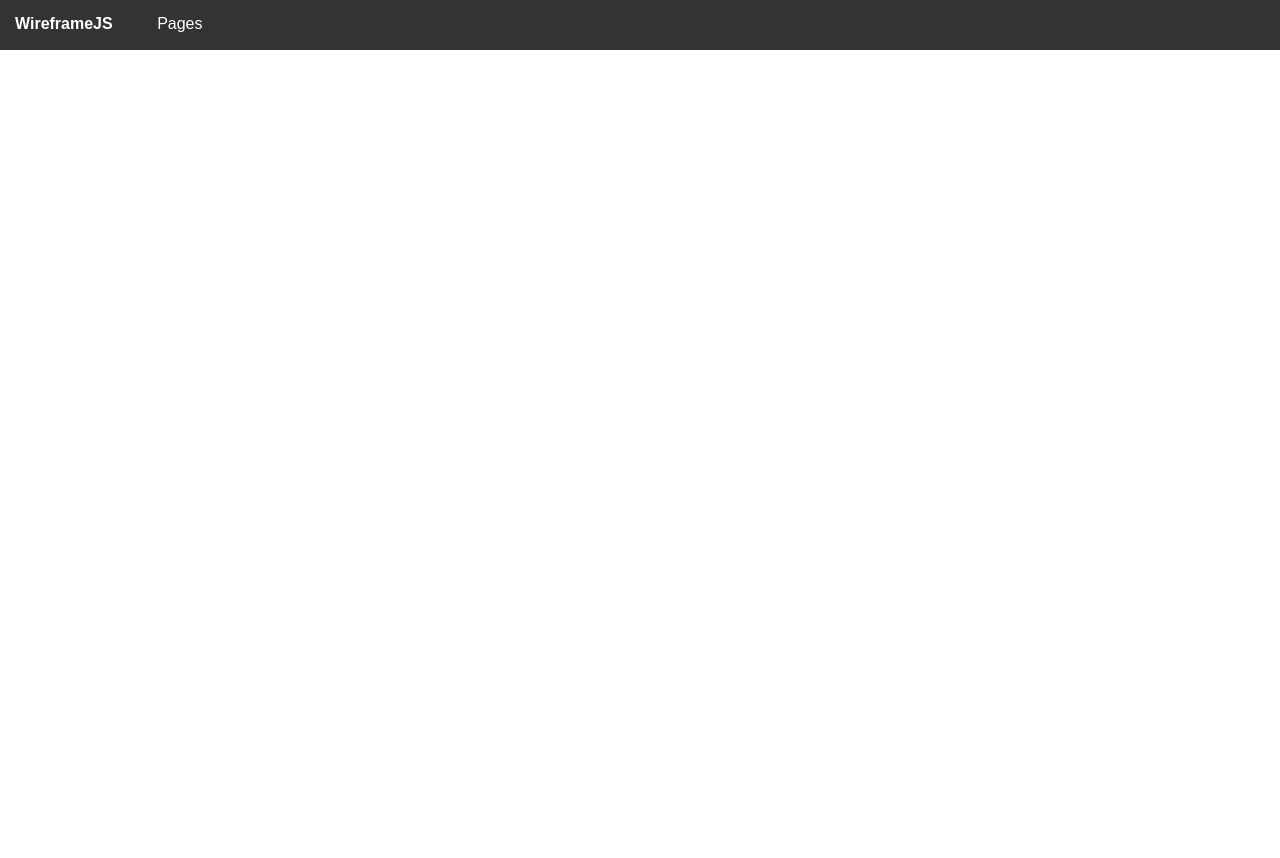
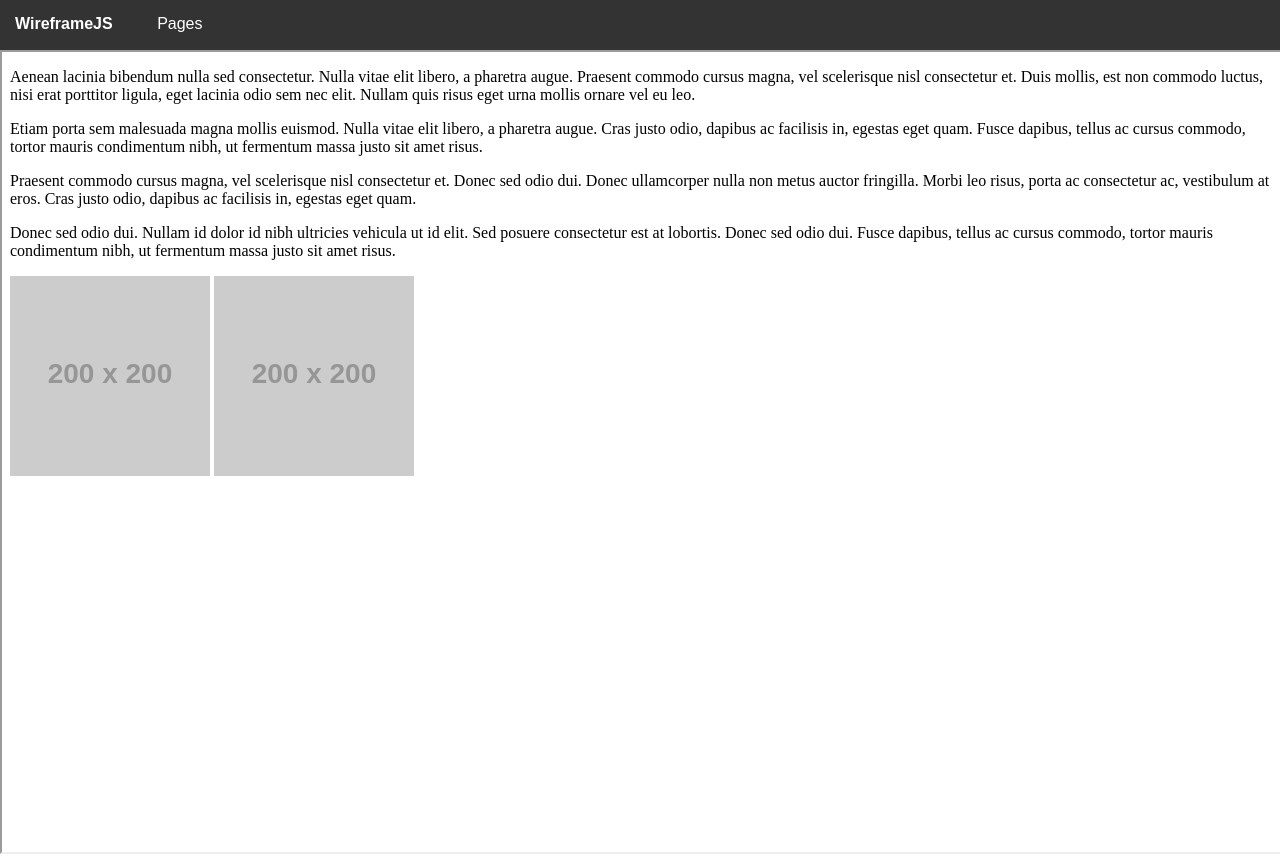
Before and after one commit to emlama/wireframerjs, a plain HTML site: page sample/index.html in a window 1280 px wide. Shown: the top 858 px of the page. Before the commit the page ends 800 px from the top, so only its background shows below. Drawn offline with Linux system fonts and the light colour scheme.

Commit message:
Prototype is working
I have it so that templates are compiled and then loaded into the
browser…woooooooo hoooooo!

```diff
--- a/framework/alpha.js
+++ b/framework/alpha.js
@@ -8,11 +8,10 @@ var WF = WF || {};
 
 $(function () {
   var i = document.createElement("iframe");
-  i.src = "iframe.html?queryParam=true";
+  i.src = "iframe.html?page=main";
   i.scrolling = "auto";
   i.frameborder = "0";
-  i.width = "200px";
-  i.height = "100px";
+  i.width = "100%";
+  i.height = "100%";
   document.querySelectorAll(".wf-iframe")[0].appendChild(i);
 });
->>>>>>> FETCH_HEAD
--- a/framework/iframe.js
+++ b/framework/iframe.js
@@ -1 +1,38 @@
-iframe.js
+var App = App || {};
+var _ = _ || {};
+var pageData = pageData || {};
+var pageTmps = pageTmps || {};
+var Handlebars = Handlebars || {};
+
+App.getParams = function () {
+  'use strict';
+  var match,
+      pl     = /\+/g,  // Regex for replacing addition symbol with a space
+      search = /([^&=]+)=?([^&]*)/g,
+      decode = function (s) { return decodeURIComponent(s.replace(pl, " ")); },
+      query  = window.location.search.substring(1);
+
+  var urlParams = {};
+  while (match = search.exec(query)) {
+    urlParams[decode(match[1])] = decode(match[2]);
+  }
+
+  return urlParams;
+};
+
+var params = App.getParams();
+App.currentPage = params.page;
+
+_.each(pageData, function (element, index, array) {
+  array[index].tmp = Handlebars.template(pageTmps[index]);
+});
+
+var pageObj = _.find(pageData, function (o) {
+  return o.name === App.currentPage;
+});
+
+var newTemplate = pageObj.tmp();
+
+$('body').prepend(newTemplate);
+
+console.log(pageData);
--- a/framework/min/alpha-min.js
+++ /dev/null
@@ -1 +0,0 @@
-var WF=WF||{};
--- a/sample/compiledTemplates.js
+++ b/sample/compiledTemplates.js
@@ -1,10 +1,6 @@
-var layouts = [{"name":"default","rawHTML":"\n  <div id=\"contain\">\n    {{> nav}}\n    <div class=\"content\">\n      {{> yield}}\n    </div>\n  </div>\n"}];
-var laydefault = {"compiler":[5,">= 2.0.0"],"main":function(depth0,helpers,partials,data) {
-  var stack1, buffer = "\n  <div id=\"contain\">\n    ";
-  stack1 = this.invokePartial(partials.nav, 'nav', depth0, undefined, helpers, partials, data);
-  if(stack1 || stack1 === 0) { buffer += stack1; }
-  buffer += "\n    <div class=\"content\">\n      ";
-  stack1 = this.invokePartial(partials['yield'], 'yield', depth0, undefined, helpers, partials, data);
-  if(stack1 || stack1 === 0) { buffer += stack1; }
-  return buffer + "\n    </div>\n  </div>\n";
-},"usePartial":true,"useData":true};
+var pageTmps = [{"compiler":[5,">= 2.0.0"],"main":function(depth0,helpers,partials,data) {
+  return "\n  <section class=\"col1\">\n    <p>Aenean lacinia bibendum nulla sed consectetur. Nulla vitae elit libero, a pharetra augue. Praesent commodo cursus magna, vel scelerisque nisl consectetur et. Duis mollis, est non commodo luctus, nisi erat porttitor ligula, eget lacinia odio sem nec elit. Nullam quis risus eget urna mollis ornare vel eu leo.</p>\n\n    <p>Etiam porta sem malesuada magna mollis euismod. Nulla vitae elit libero, a pharetra augue. Cras justo odio, dapibus ac facilisis in, egestas eget quam. Fusce dapibus, tellus ac cursus commodo, tortor mauris condimentum nibh, ut fermentum massa justo sit amet risus.</p>\n\n    <p>Praesent commodo cursus magna, vel scelerisque nisl consectetur et. Donec sed odio dui. Donec ullamcorper nulla non metus auctor fringilla. Morbi leo risus, porta ac consectetur ac, vestibulum at eros. Cras justo odio, dapibus ac facilisis in, egestas eget quam.</p>\n\n    <p>Donec sed odio dui. Nullam id dolor id nibh ultricies vehicula ut id elit. Sed posuere consectetur est at lobortis. Donec sed odio dui. Fusce dapibus, tellus ac cursus commodo, tortor mauris condimentum nibh, ut fermentum massa justo sit amet risus.</p>\n  </section>\n  <section class=\"col2\">\n    <img src=\"http://placehold.it/200x200\">\n    <img src=\"http://placehold.it/200x200\">\n  </section>\n";
+  },"useData":true}, {"compiler":[5,">= 2.0.0"],"main":function(depth0,helpers,partials,data) {
+  return "\n <h1>foobar</h1>\n";
+  },"useData":true}];
+var pageData = [{"name":"main","layout":"default"},{"name":"secondary","layout":null}];
--- a/sample/iframe.html
+++ b/sample/iframe.html
@@ -8,8 +8,6 @@
   <meta name="viewport" content="width=device-width, initial-scale=1">
 </head>
 <body>
-
-  <p>Hello world! This is HTML5 Boilerplate.</p>
   <script src="/framework/bower_components/handlebars/handlebars.js"></script>
   <script src="/framework/bower_components/underscore/underscore.js"></script>
   <script src="/framework/bower_components/jquery/dist/jquery.js"></script>
--- a/sample/min/compiledTemplates-min.js
+++ /dev/null
@@ -1 +0,0 @@
-var templ={compiler:[5,">= 2.0.0"],main:function(a,n,i,l){return'\n  <variation name="default">\n    <nav>\n      <h1>Prototype</h1>\n      <ul>\n        <li><a href="">Home</a></li>\n        <li><a href="">About</a></li>\n        <li><a href="">Contact</a></li>\n        <li><a href="">Foobar</a></li>\n        <li><a href="">Settings</a></li>\n      </ul>\n    </nav>\n  </variation>\n  <variation name="alternate">\n    <nav>\n      <h1>Prototype Idea A</h1>\n      <ul>\n        <li><a href="">Home</a></li>\n        <li><a href="">About</a></li>\n        <li><a href="">Contact</a></li>\n        <li><a href="">Foobar</a></li>\n        <li><a href="">Settings</a></li>\n      </ul>\n    </nav>\n  </variation>\n'},useData:!0};
--- a/scss/app.scss
+++ b/scss/app.scss
@@ -1,3 +1,7 @@
+body, html {
+  height: 100%;
+}
+
 .wf-toolbar {
   width: 100%;
   height: 20px;
@@ -22,4 +26,8 @@
   }
 }
 
+.wf-iframe {
+  height: 100%;
+}
+
 @import "sample/styles";
```
Also changed, not shown: sample/sample-template-files.html (+1 -1 lines), build/index.js, css/app.css, 1 other file.
